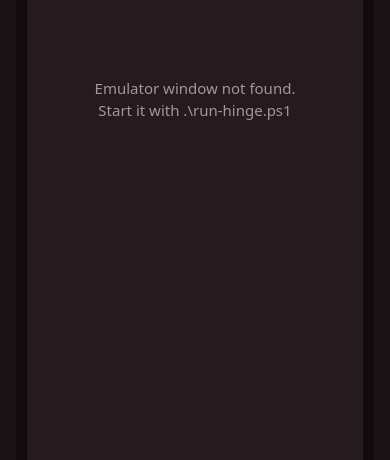
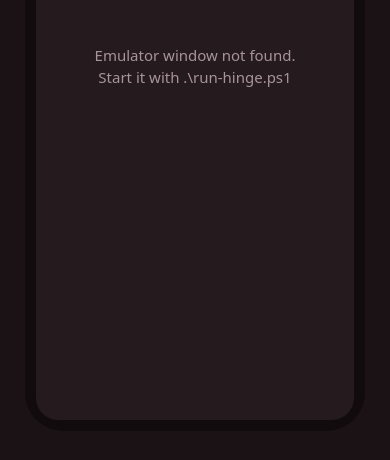
Before and after one commit to CandyButcher27/hinge-automation, a plain HTML site: page tools/ui.html in a window 390 px wide. Shown: the part 314-774 px from the top of the page. Drawn offline with Linux system fonts and the light colour scheme; no server answers.

Commit message:
fix: keep the UI phone frame and hint text in shape
On narrow windows the grid stretched the phone frame and let the
screenshot overflow; the key hint also picked up the heading style.

Co-Authored-By: Claude Opus 5.5 (1M context) <noreply@anthropic.com>
Claude-Session: https://claude.ai/code/session_01WgHEbWPnVTaECc8bunWP7E

```diff
--- a/tools/ui.html
+++ b/tools/ui.html
@@ -29,6 +29,8 @@
     min-height: 100%;
     display: grid;
     grid-template-columns: auto minmax(340px, 540px);
+    align-items: start;
+    align-content: start;
     gap: 40px;
     justify-content: center;
     padding: 24px 32px;
@@ -144,8 +146,9 @@
   .saved { color: var(--muted); font-size: 13px; margin-left: 10px; }
 
   @media (max-width: 900px) {
-    main { grid-template-columns: 1fr; padding: 16px; gap: 24px; }
-    .phone { position: static; height: auto; width: min(100%, 360px); min-height: 0; justify-self: center; }
+    main { grid-template-columns: minmax(0, 1fr); padding: 16px; gap: 24px; }
+    .phone { position: static; height: auto; width: min(100%, 340px); min-height: 0; aspect-ratio: auto; justify-self: center; }
+    .phone img, .phone .off { height: auto; aspect-ratio: 415 / 923; }
     .row { grid-template-columns: 1fr; gap: 6px; }
     .note { margin-left: 0; }
   }
```
